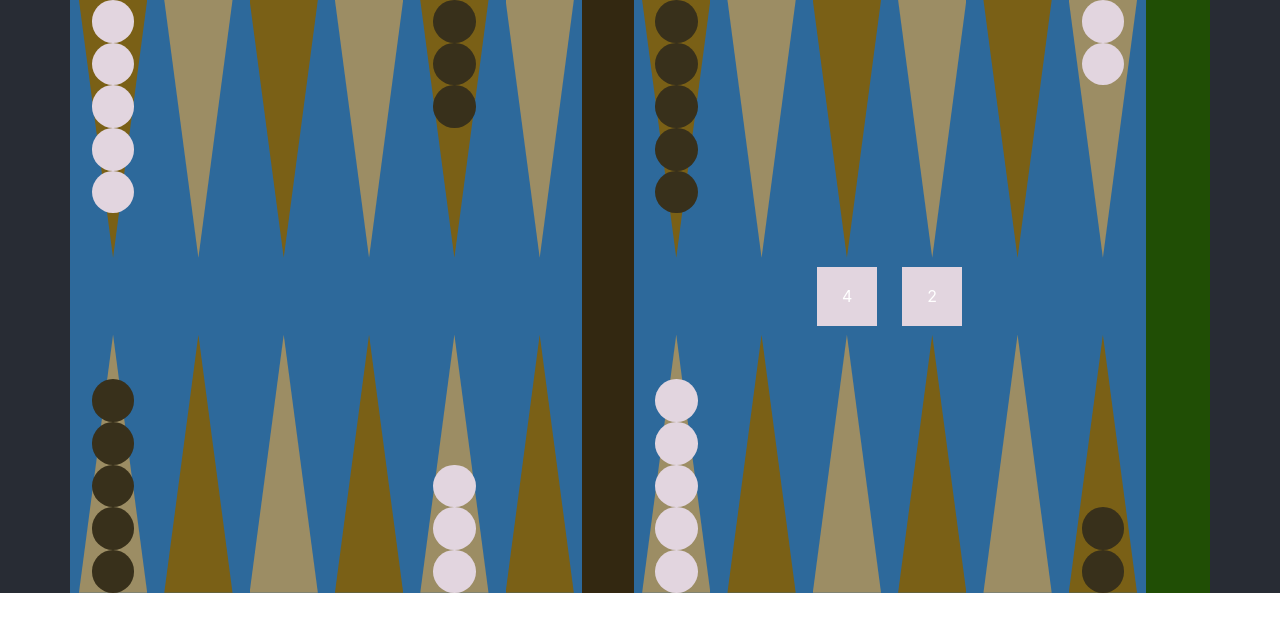
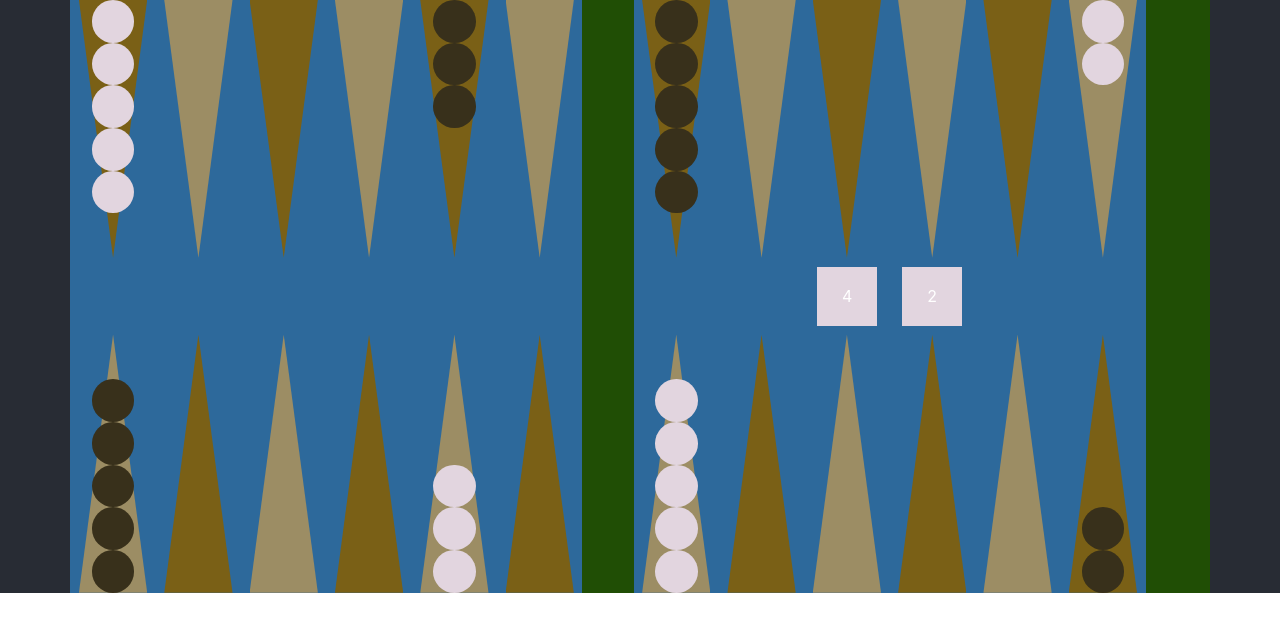
Before and after one commit to sam-swarr/backgammon, a React (Create React App) app: page / in a window 1280 px wide. Shown: the top 632 px of the page. Built offline with nearby package versions, Linux system fonts and the light colour scheme.

Commit message:
add Bar component that displays checkers on bar

```diff
--- a/src/App.css
+++ b/src/App.css
@@ -70,8 +70,11 @@
 }
 
 .Game-board-bar {
-  background-color:rgb(51, 40, 17);
+  background-color:rgb(32, 78, 5);
+  display: flex;
+  flex-direction: column;
   height: 100%;
+  justify-content: space-around;
   width: 4%;
 }
 
@@ -174,6 +177,18 @@
   background-color: rgb(56, 48, 27);
 }
 
+.Player-one-bar-checkers, .Player-two-bar-checkers {
+  display: flex;
+  flex-direction: column;
+  align-items: center;
+}
+
+.Player-one-bar-checkers .Checker, .Player-two-bar-checkers .Checker {
+  border-radius: 50%;
+  padding-top: 83.5%;
+  width: 83.5%;
+}
+
 .Dice {
   display: flex;
   height: 10%;
--- /dev/null
+++ b/src/Bar.tsx
@@ -0,0 +1,42 @@
+import { FunctionComponent } from "react";
+import Checker from "./Checker";
+import { Color, Player, PointState } from './Types';
+
+type BarProps = {
+  barState: PointState,
+  playerOneColor: Color,
+  playerTwoColor: Color,
+};
+
+const Bar: FunctionComponent<BarProps> = ({
+  barState,
+  playerOneColor,
+  playerTwoColor,
+}: BarProps) => {
+  const playerOneCheckers = [];
+  for (let i = 0; i < barState[Player.One]; i++) {
+    playerOneCheckers.push(
+      <Checker key={i} color={playerOneColor} />
+    );
+  }
+
+  const playerTwoCheckers = [];
+  for (let i = 0; i < barState[Player.Two]; i++) {
+    playerTwoCheckers.push(
+      <Checker key={i} color={playerTwoColor} />
+    );
+  }
+
+  return (
+    <div className="Game-board-bar">
+      <div className="Player-one-bar-checkers">
+        {playerOneCheckers}
+      </div>
+      <div className="Player-two-bar-checkers">
+        {playerTwoCheckers}
+      </div>
+    </div>
+  );
+}
+
+export default Bar;
--- a/src/GameBoard.tsx
+++ b/src/GameBoard.tsx
@@ -9,6 +9,7 @@ import { useAppDispatch, useAppSelector } from './store/hooks';
 import { areProvisionalMovesSubmittable, getMoveIfValid } from './store/moves';
 import { appendProvisionalMove, clearProvisionalMoves } from './store/provisionalMovesSlice';
 import {Color, MovementDirection, Player, ValidMove} from './Types';
+import Bar from './Bar';
 import BoardPoint from './BoardPoint';
 import Dice from './Dice';
 
@@ -227,9 +228,10 @@ const GameBoard: FunctionComponent<GameBoardProps> = ({
           {bottomLeftPoints}
         </div>
       </div>
-      <div className="Game-board-bar">
-
-      </div>
+      <Bar
+        barState={gameBoardState.barState}
+        playerOneColor={playerOneColor}
+        playerTwoColor={playerTwoColor} />
       <div className="Game-board-half">
         <Dice
           currentPlayerColor={currentPlayer === Player.One ? playerOneColor : playerTwoColor}
```
Also changed, not shown: src/notes.txt.
